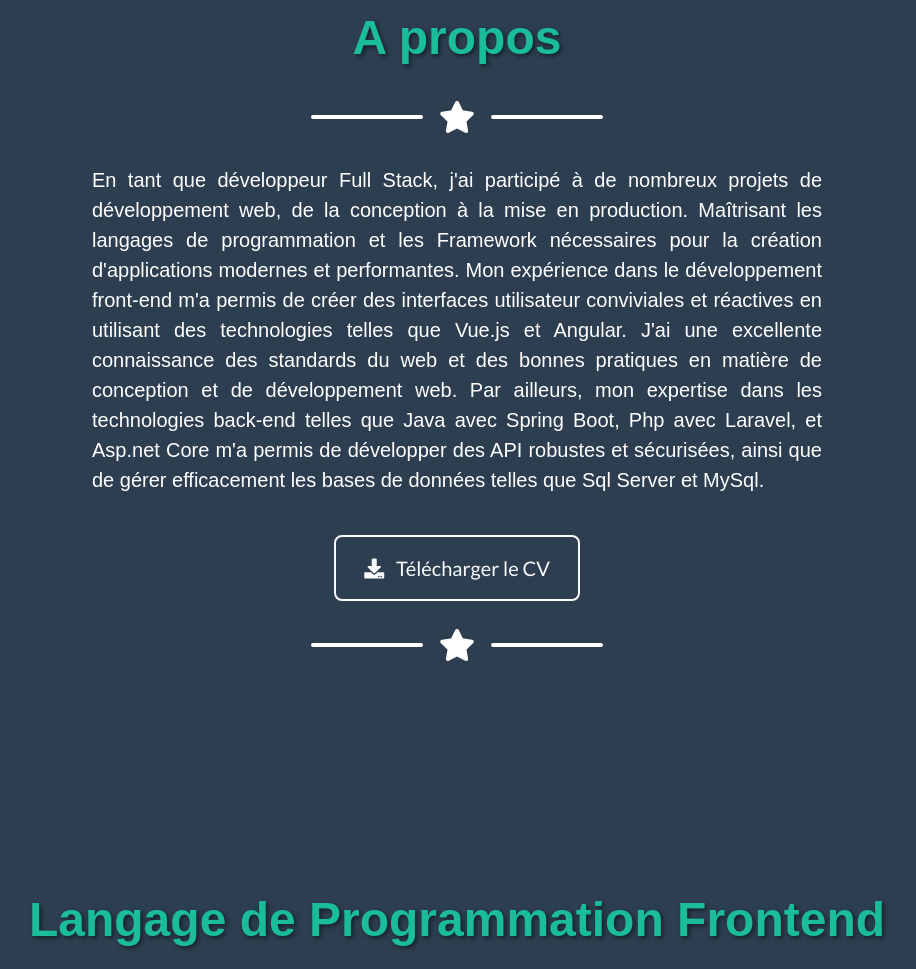
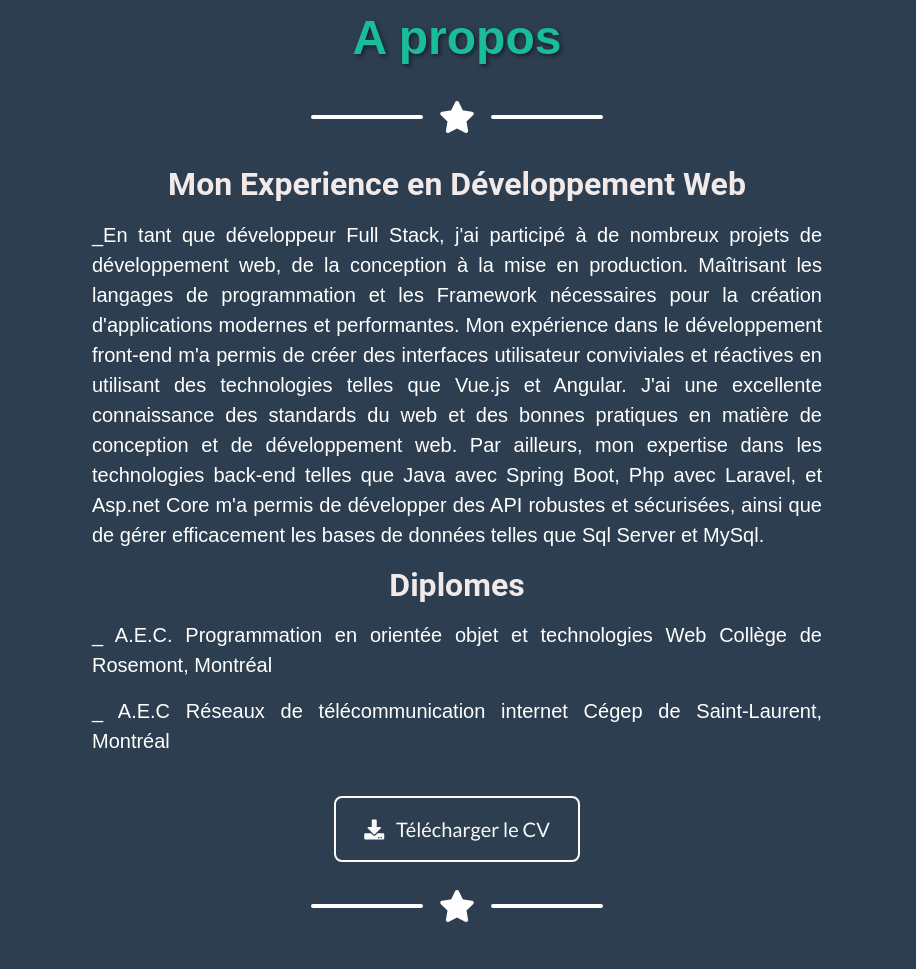
Before and after one commit to midouwell/portfolio, a website with bundled scripts: page index.html in a window 1280 px wide. Shown: the part 705-1674 px from the top of the page, without its empty margins (183-1099 px from the left). Built offline with nearby package versions, Linux system fonts and the light colour scheme; files whose address does not match are found by name.

Commit message:
Add personal information

```diff
--- a/index.html
+++ b/index.html
@@ -27,7 +27,6 @@
 
 
     }
-     /* falashing contact */
      .flashing-red {
         color: red;
         animation: flash 1s infinite;
@@ -37,6 +36,15 @@
         0%, 100% { opacity: 1; }
         50% { opacity: 0; }
     }
+
+    .section-title {
+    font-family: 'Roboto', sans-serif; /* Use the Google Font */
+    font-size: 2rem; /* Adjust the font size */
+    margin-bottom: 1rem; /* Space below the title */
+    color: #f2e9e9; /* Color of the title */
+    font-weight: bold; /* Make the title bold */
+    text-align: center; /* Center-align the title */
+}
   </style>
 
 </head>
@@ -111,7 +119,6 @@
     </div>
   </header>
 
-
   <!-- About Section -->
   <section class="page-section bg-secondary text-white mb-0" id="about">
     <div class="container">
@@ -135,9 +142,24 @@
       <!-- About Section Content -->
       <div class="row">
         <div class="col-lg-8 mx-auto">
+          <h2 class="section-title">Mon Experience en Développement Web</h2>
           <p class="lead justified-text">
-            En tant que développeur Full Stack, j'ai participé à de nombreux projets de développement web, de la conception à la mise en production. Maîtrisant les langages de programmation et les Framework nécessaires pour la création d'applications modernes et performantes. Mon expérience dans le développement front-end m'a permis de créer des interfaces utilisateur conviviales et réactives en utilisant des technologies telles que Vue.js et Angular. J'ai une excellente connaissance des standards du web et des bonnes pratiques en matière de conception et de développement web. Par ailleurs, mon expertise dans les technologies back-end telles que Java avec Spring Boot, Php avec Laravel, et Asp.net Core m'a permis de développer des API robustes et sécurisées, ainsi que de gérer efficacement les bases de données telles que Sql Server et MySql.
+            _En tant que développeur Full Stack, j'ai participé à de nombreux projets de développement web, de la conception à la mise en production. Maîtrisant les langages de programmation et les Framework nécessaires pour la création d'applications modernes et performantes. Mon expérience dans le développement front-end m'a permis de créer des interfaces utilisateur conviviales et réactives en utilisant des technologies telles que Vue.js et Angular. J'ai une excellente connaissance des standards du web et des bonnes pratiques en matière de conception et de développement web. Par ailleurs, mon expertise dans les technologies back-end telles que Java avec Spring Boot, Php avec Laravel, et Asp.net Core m'a permis de développer des API robustes et sécurisées, ainsi que de gérer efficacement les bases de données telles que Sql Server et MySql.
           </p>
+        </div>
+      </div>
+
+      <div class="row">
+        <div class="col-lg-8 mx-auto">
+          <h2 class="section-title">Diplomes</h2>
+          <p class="lead justified-text">
+           _ A.E.C. Programmation en orientée objet et technologies Web
+            Collège de Rosemont, Montréal
+          </p>
+          <p class="lead justified-text">
+            _ A.E.C Réseaux de télécommunication internet
+            Cégep de Saint-Laurent, Montréal
+           </p>
         </div>
       </div>
 
```
Also changed, not shown: css/freelancer.css.
